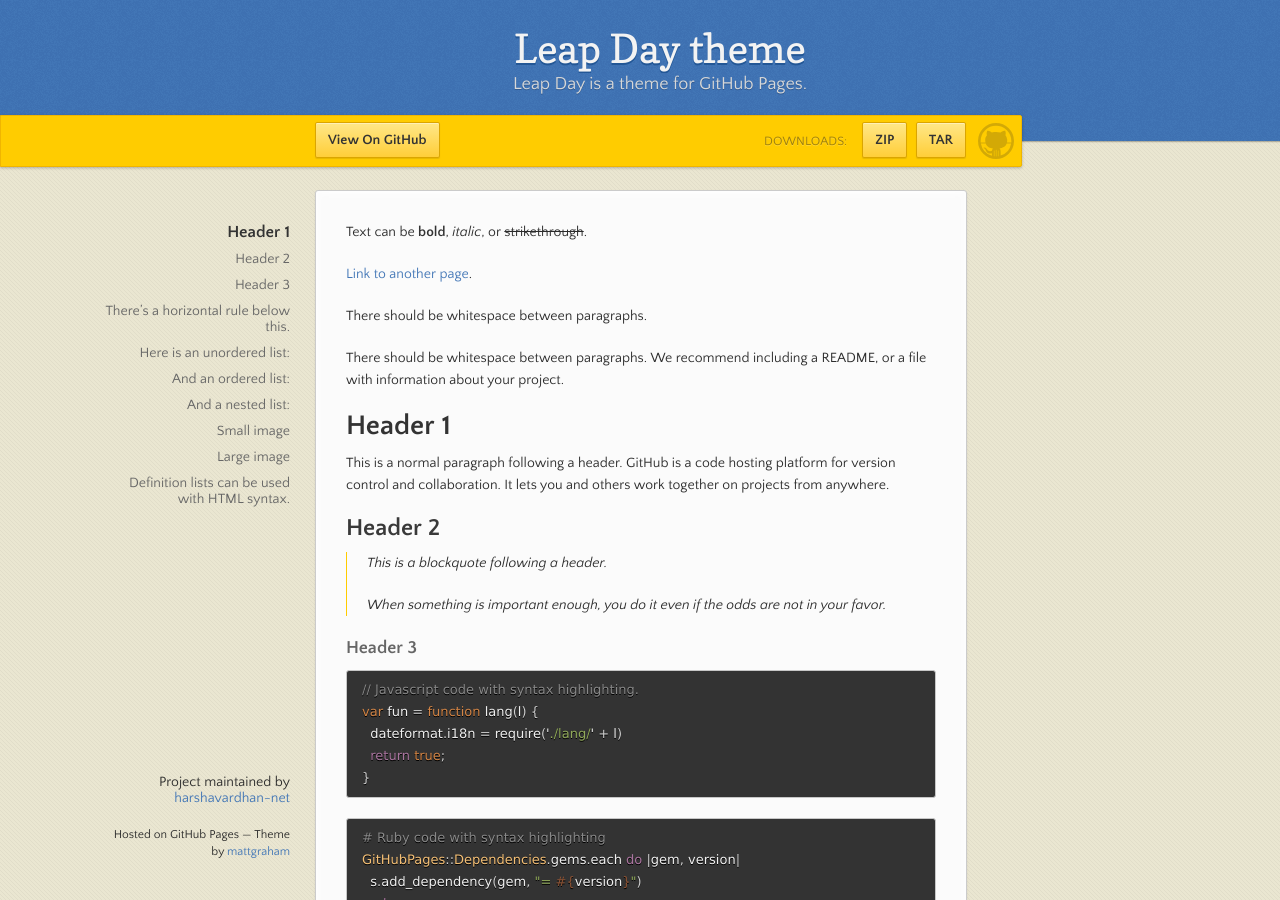
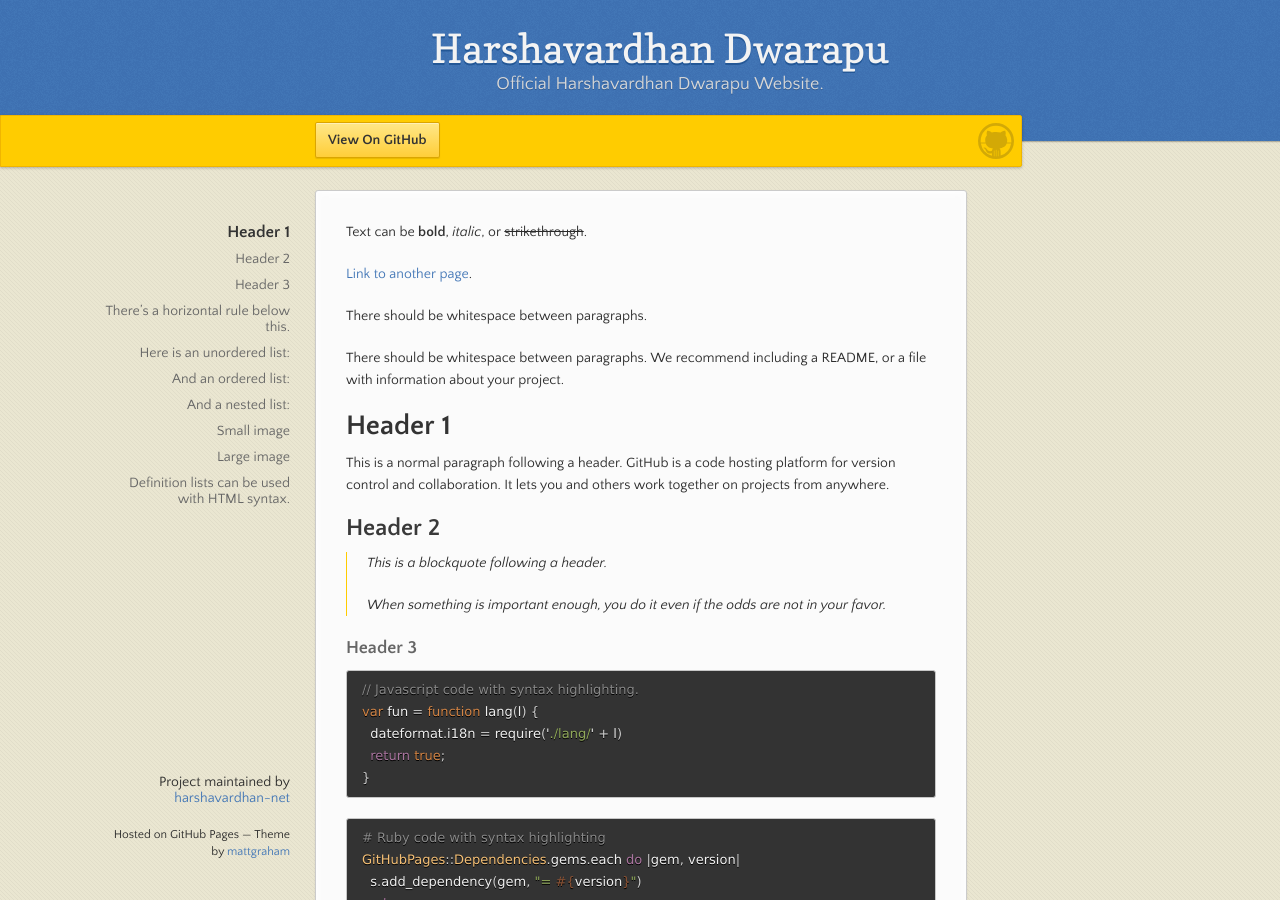
Before and after one commit to harshavardhan-net/harshavardhan-net, a Jekyll site: the page built from index.md, in a window 1280 px wide and 900 px high. Built offline with Jekyll 4.4.1, drawn with Linux system fonts in a browser that asks for light colours.

Commit message:
Theme updated.

```diff
--- /dev/null
+++ b/CNAME
@@ -0,0 +1 @@
+www.harshavardhan.net
--- a/Gemfile
+++ b/Gemfile
@@ -3,5 +3,5 @@
 source "https://rubygems.org"
 
 gemspec
-gem "github-pages", "~> 228", group: :jekyll_plugins
+gem "github-pages", group: :jekyll_plugins
 gem "webrick", "~> 1.8"
--- a/_config.yml
+++ b/_config.yml
@@ -1,5 +1,5 @@
-title: Leap Day theme
-description: Leap Day is a theme for GitHub Pages.
-show_downloads: true
+title: Harshavardhan Dwarapu
+description: Official Harshavardhan Dwarapu Website.
+show_downloads: false
 google_analytics:
 theme: jekyll-theme-leap-day
--- a/_layouts/default.html
+++ b/_layouts/default.html
@@ -50,6 +50,44 @@
           <p>Project maintained by <a href="{{ site.github.owner_url }}">{{ site.github.owner_name }}</a></p>
         {% endif %}
         <p><small>Hosted on GitHub Pages &mdash; Theme by <a href="https://twitter.com/mattgraham">mattgraham</a></small></p>
+        <!--Use the below code snippet to provide real time updates to the live chat plugin without the need of copying and paste each time to your website when changes are made via PBX-->
+<call-us-selector phonesystem-url="https://1642.3cx.cloud" party="harshavardhandwarapu"></call-us-selector>
+
+<!--Incase you don't want real time updates to the live chat plugin when options are changed, use the below code snippet. Please note that each time you change the settings you will need to copy and paste the snippet code to your website-->
+<!--<call-us
+phonesystem-url="https://1642.3cx.cloud"
+style="position:fixed;font-size:16px;line-height:17px;z-index: 99999;--call-us-main-accent-color:#3397D4;--call-us-main-background-color:#FFFFFF;--call-us-plate-background-color:#373737;--call-us-plate-font-color:#E6E6E6;--call-us-main-font-color:#000000;--call-us-agent-bubble-color:#00000010;right: 20px; bottom: 20px;"
+id="wp-live-chat-by-3CX"
+minimized="false"
+animation-style="slideup"
+party="harshavardhandwarapu"
+minimized-style="bubbleright"
+allow-call="false"
+allow-video="false"
+allow-soundnotifications="true"
+enable-mute="true"
+enable-onmobile="true"
+offline-enabled="true"
+enable="true"
+ignore-queueownership="false"
+authentication="both"
+operator-name="Direct"
+show-operator-actual-name="true"
+aknowledge-received="true"
+gdpr-enabled="false"
+message-userinfo-format="both"
+message-dateformat="both"
+start-chat-button-text="Chat / Call Now"
+lang="en"
+button-icon-type="doublebubble"
+greeting-visibility="none"
+greeting-offline-visibility="none"
+chat-delay="2000"
+enable-direct-call="false"
+enable-ga="false"
+></call-us>-->
+<script defer src="https://downloads-global.3cx.com/downloads/livechatandtalk/v1/callus.js" id="tcx-callus-js" charset="utf-8"></script>
+
       </footer>
     </div>
   </body>
```
Also changed, not shown: Gemfile.lock.
